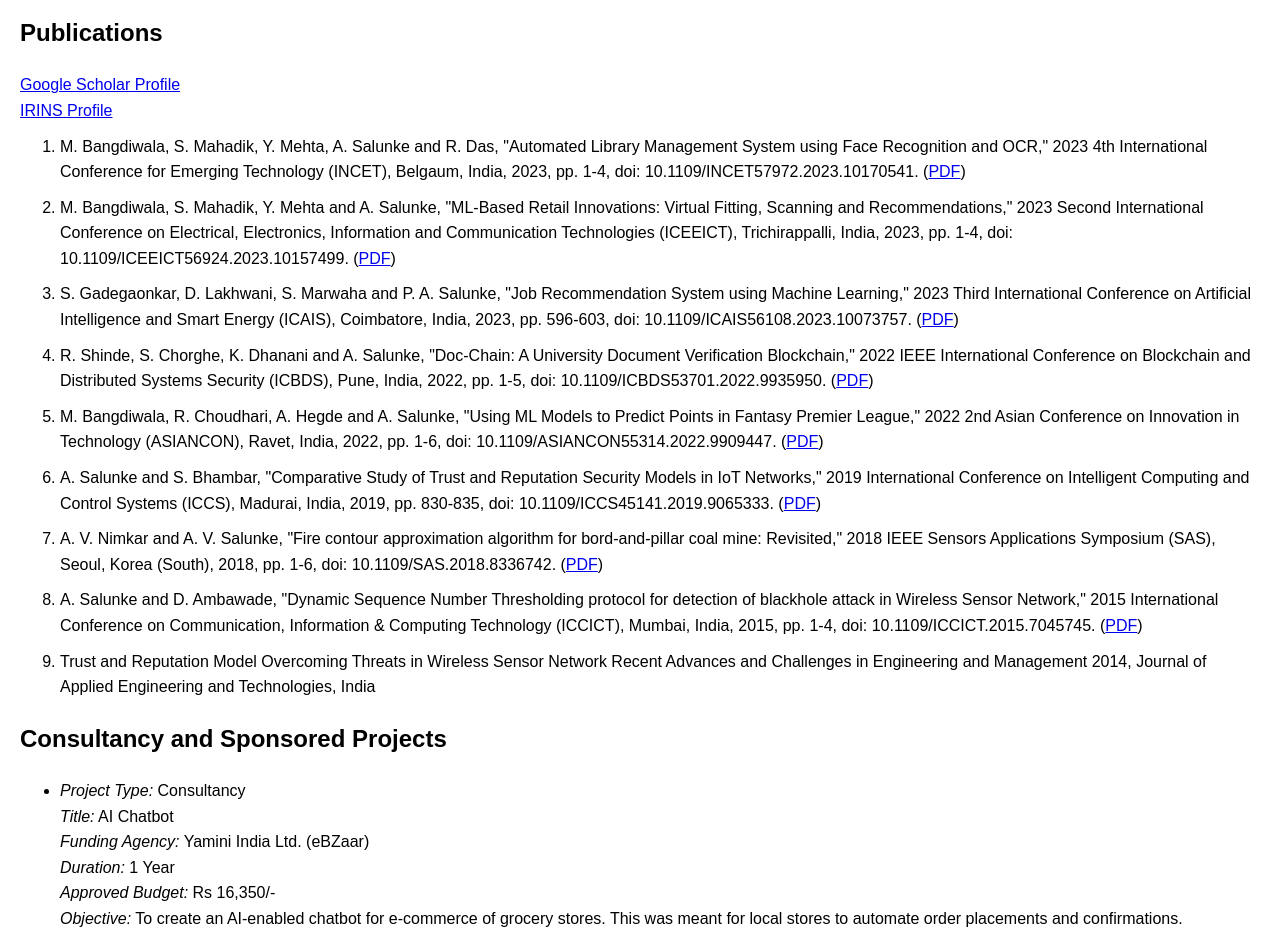
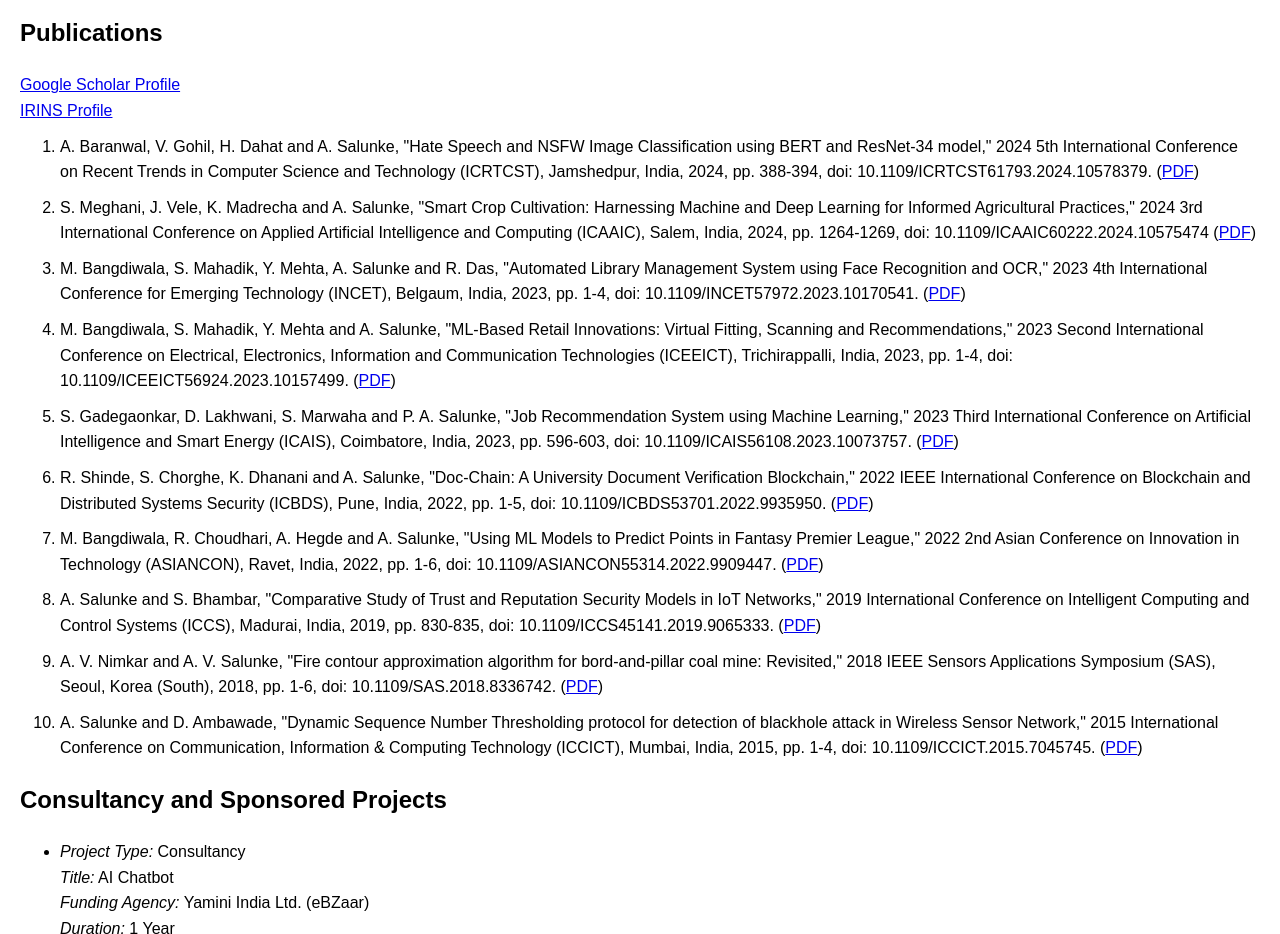
Before and after one commit to ABHI1589/abhijeetsalunke.github.io, a plain HTML site: page index.html in a window 1280 px wide. Shown: the part 1200-2134 px from the top of the page. Drawn offline with Linux system fonts and the light colour scheme.

Commit message:
Publication 2024

```diff
--- a/index.html
+++ b/index.html
@@ -99,15 +99,25 @@
 
     <a href="https://spit.irins.org/profile/422082" target="_blank">IRINS Profile</a>
     <ol>
+        <li>A. Baranwal, V. Gohil, H. Dahat and A. Salunke, "Hate Speech and NSFW Image Classification using BERT and ResNet-34 model," 2024 5th International Conference on Recent Trends in Computer Science and Technology (ICRTCST), Jamshedpur, India, 2024, pp. 388-394, doi: 10.1109/ICRTCST61793.2024.10578379. (<a href="https://ieeexplore.ieee.org/abstract/document/10578379">PDF</a>) </li>
+
+        <li>S. Meghani, J. Vele, K. Madrecha and A. Salunke, "Smart Crop Cultivation: Harnessing Machine and Deep Learning for Informed Agricultural Practices," 2024 3rd International Conference on Applied Artificial Intelligence and Computing (ICAAIC), Salem, India, 2024, pp. 1264-1269, doi: 10.1109/ICAAIC60222.2024.10575474 (<a href="https://ieeexplore.ieee.org/abstract/document/10575474">PDF</a>) </li>
+
         <li>M. Bangdiwala, S. Mahadik, Y. Mehta, A. Salunke and R. Das, "Automated Library Management System using Face Recognition and OCR," 2023 4th International Conference for Emerging Technology (INCET), Belgaum, India, 2023, pp. 1-4, doi: 10.1109/INCET57972.2023.10170541. (<a href="https://ieeexplore.ieee.org/stamp/stamp.jsp?tp=&arnumber=10170541">PDF</a>) </li>
+
         <li>M. Bangdiwala, S. Mahadik, Y. Mehta and A. Salunke, "ML-Based Retail Innovations: Virtual Fitting, Scanning and Recommendations," 2023 Second International Conference on Electrical, Electronics, Information and Communication Technologies (ICEEICT), Trichirappalli, India, 2023, pp. 1-4, doi: 10.1109/ICEEICT56924.2023.10157499. (<a href="https://ieeexplore.ieee.org/stamp/stamp.jsp?tp=&arnumber=10157499">PDF</a>)</li>
         <li>S. Gadegaonkar, D. Lakhwani, S. Marwaha and P. A. Salunke, "Job Recommendation System using Machine Learning," 2023 Third International Conference on Artificial Intelligence and Smart Energy (ICAIS), Coimbatore, India, 2023, pp. 596-603, doi: 10.1109/ICAIS56108.2023.10073757.  (<a href="https://ieeexplore.ieee.org/stamp/stamp.jsp?tp=&arnumber=10073757">PDF</a>)</li>
+
         <li>R. Shinde, S. Chorghe, K. Dhanani and A. Salunke, "Doc-Chain: A University Document Verification Blockchain," 2022 IEEE International Conference on Blockchain and Distributed Systems Security (ICBDS), Pune, India, 2022, pp. 1-5, doi: 10.1109/ICBDS53701.2022.9935950. (<a href="https://ieeexplore.ieee.org/stamp/stamp.jsp?tp=&arnumber=9935950">PDF</a>)</li>
+
         <li>M. Bangdiwala, R. Choudhari, A. Hegde and A. Salunke, "Using ML Models to Predict Points in Fantasy Premier League," 2022 2nd Asian Conference on Innovation in Technology (ASIANCON), Ravet, India, 2022, pp. 1-6, doi: 10.1109/ASIANCON55314.2022.9909447. (<a href="https://ieeexplore.ieee.org/stamp/stamp.jsp?tp=&arnumber=9909447">PDF</a>)</li>
+
         <li>A. Salunke and S. Bhambar, "Comparative Study of Trust and Reputation Security Models in IoT Networks," 2019 International Conference on Intelligent Computing and Control Systems (ICCS), Madurai, India, 2019, pp. 830-835, doi: 10.1109/ICCS45141.2019.9065333. (<a href="https://ieeexplore.ieee.org/stamp/stamp.jsp?tp=&arnumber=9065333">PDF</a>)</li>
+
         <li>A. V. Nimkar and A. V. Salunke, "Fire contour approximation algorithm for bord-and-pillar coal mine: Revisited," 2018 IEEE Sensors Applications Symposium (SAS), Seoul, Korea (South), 2018, pp. 1-6, doi: 10.1109/SAS.2018.8336742. (<a href="https://ieeexplore.ieee.org/stamp/stamp.jsp?tp=&arnumber=8336742">PDF</a>)</li>
+
         <li>A. Salunke and D. Ambawade, "Dynamic Sequence Number Thresholding protocol for detection of blackhole attack in Wireless Sensor Network," 2015 International Conference on Communication, Information & Computing Technology (ICCICT), Mumbai, India, 2015, pp. 1-4, doi: 10.1109/ICCICT.2015.7045745. (<a href="https://ieeexplore.ieee.org/stamp/stamp.jsp?tp=&arnumber=7045745">PDF</a>) </li>
-        <li>Trust and Reputation Model Overcoming Threats in Wireless Sensor Network Recent Advances and Challenges in Engineering and Management 2014, Journal of Applied Engineering and Technologies, India</li>
+
     </ol>
 
     <!-- Consultancy and Sponsored Projects -->
```
